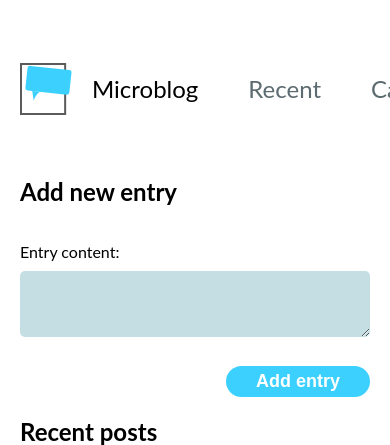
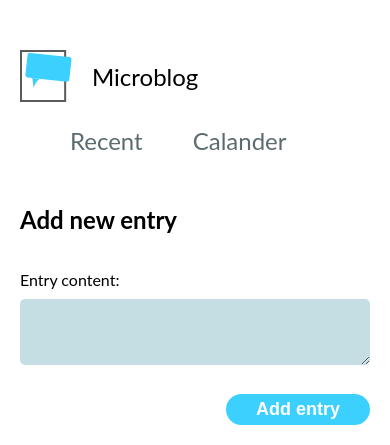
Before and after one commit to Vilius-kul/Microblog, a Flask app: page / in a window 390 px wide; the page is wider, and only the part inside the window is pictured. Shown: the top 445 px of that part. Run offline with Flask 2, Linux system fonts and the light colour scheme; data that the repository does not hold is empty.

Commit message:
@media query add

```diff
--- a/static/css/styles.css
+++ b/static/css/styles.css
@@ -160,3 +160,9 @@ width: 100%;
 .footer__item:hover {
     text-decoration: underline;
 }
+
+@media screen and (max-width:992px) {
+    .navbar {
+        display: block;
+    }
+}
```
